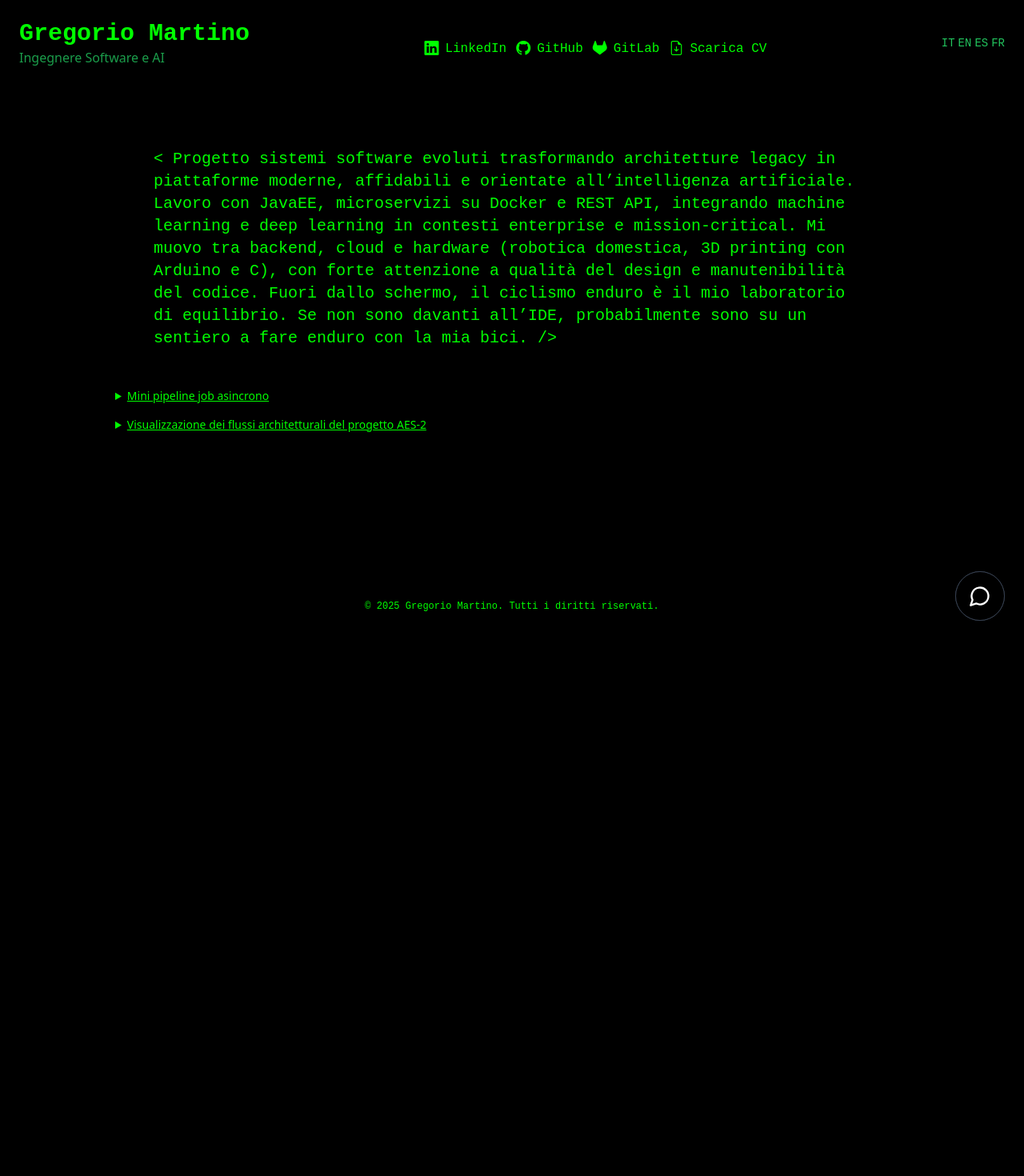
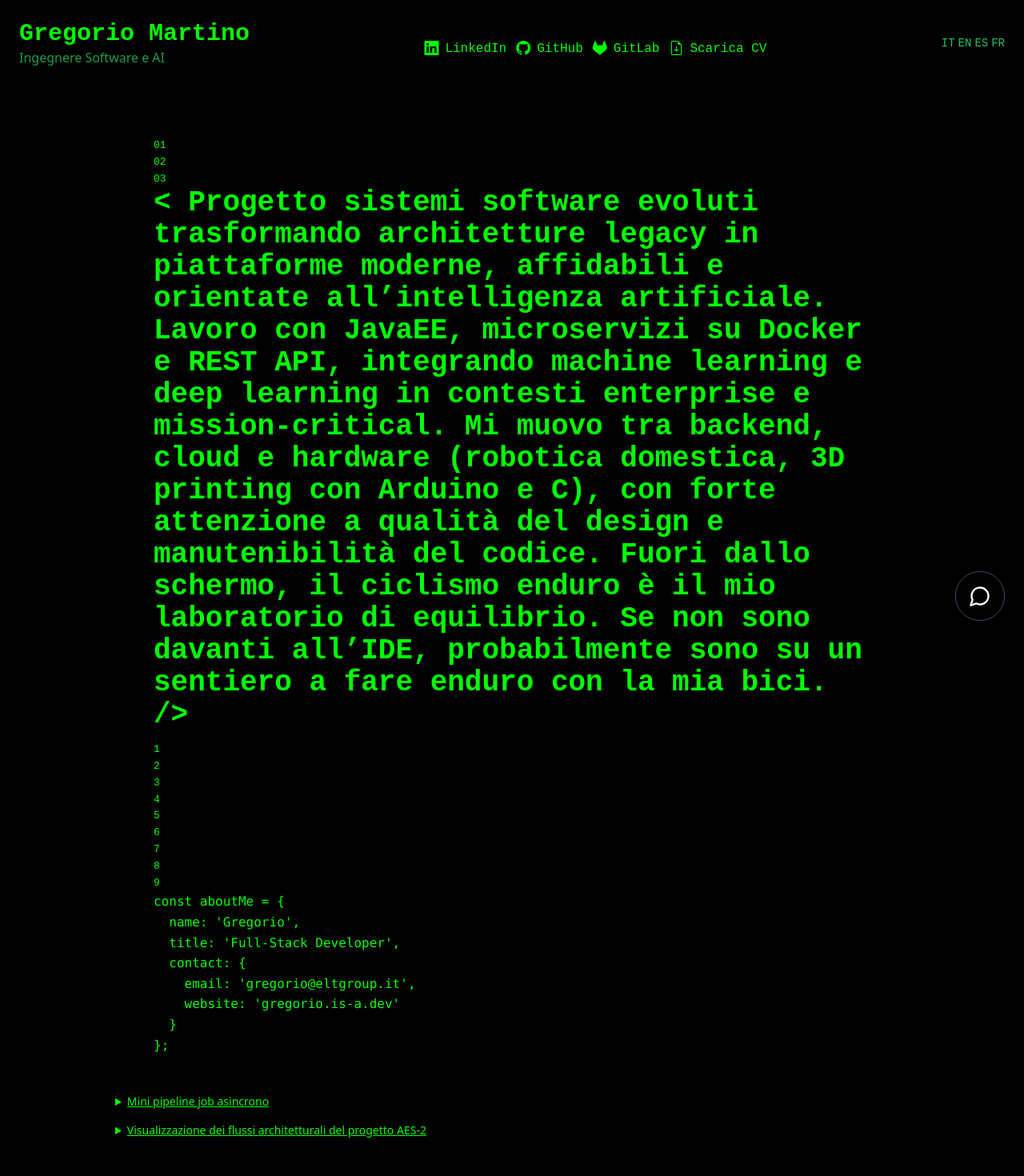
Before and after one commit to gregoriomartino/gregorio-martino-portfolio, a React (Vite) app: page /#/ in a window 1280 px wide. Shown: the top 1470 px of the page at 80% size. Before the commit the page ends 800 px from the top, so only its background shows below. Built offline with nearby package versions, Linux system fonts and the light colour scheme.

Commit message:
Update Profile.jsx

```diff
--- a/src/components/Profile.jsx
+++ b/src/components/Profile.jsx
@@ -3,12 +3,39 @@ import '../Profile.css'
 export default function Profile({ t }) {
   return (
     <section className="profile-section max-w-4xl mx-auto px-4 md:px-0 py-6">
-      <h2 className="profile-title text-3xl md:text-4xl font-bold text-white mb-4">
-        {t.profile}
-      </h2>
-      <p className="profile-text text-lg md:text-xl leading-relaxed text-white">
-        {t.profileText}
-      </p>
+
+
+      <div className="card mx-auto">
+  <div className="card-inner">
+    {/* Front: titolo profilo */}
+    <div className="card-face">
+      <div className="line-numbers">
+        <div>01</div><div>02</div><div>03</div>
+      </div>
+      <div className="profile-content">
+        <h2 className="profile-title text-3xl md:text-4xl font-bold text-white mb-4">
+            {t.profileText}
+        </h2>
+      </div>
+    </div>
+
+    {/* Back: codice aboutMe */}
+    <div className="card-face back">
+      <div className="line-numbers">
+        <div>1</div><div>2</div><div>3</div><div>4</div><div>5</div>
+        <div>6</div><div>7</div><div>8</div><div>9</div>
+      </div>
+      <pre className="code-back">{`const aboutMe = {
+  name: 'Gregorio',
+  title: 'Full-Stack Developer',
+  contact: {
+    email: 'gregorio@eltgroup.it',
+    website: 'gregorio.is-a.dev'
+  }
+};`}</pre>
+    </div>
+  </div>
+</div>
 
     </section>
   )
```
